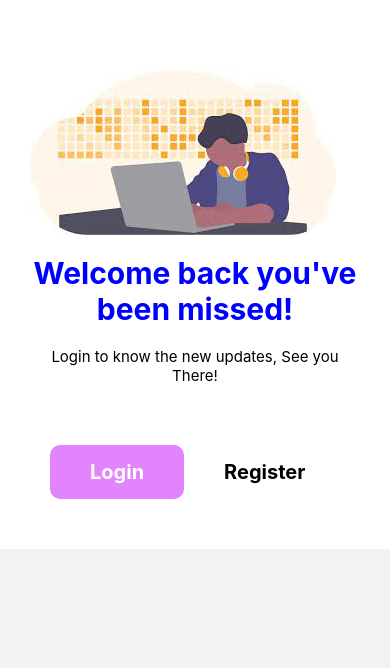
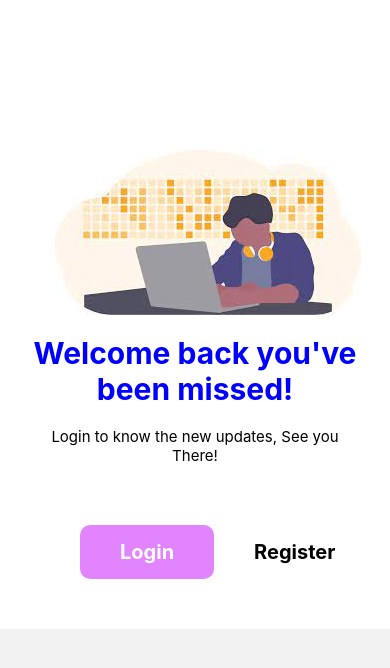
Before and after one commit to TrixDiaz/React_Native_expo_Login, a React Native app: screen /Home in a window 390 px wide. Shown: the top 668 px of the page. Built offline with nearby package versions, Linux system fonts and the light colour scheme.

Commit message:
fix home ui for iphone view

```diff
--- a/screens/Home.js
+++ b/screens/Home.js
@@ -23,7 +23,7 @@ const Home = () => {
         <View
           style={{
             flexDirection: "row",
-            marginHorizontal: 50,
+            marginHorizontal: 80,
             marginVertical: 50,
           }}
         >
@@ -52,9 +52,9 @@ const styles = StyleSheet.create({
     backgroundColor: "white",
   },
   image: {
-    marginTop: 70,
+    marginTop: 150,
     marginBottom: 10,
-    marginHorizontal: 30,
+    marginHorizontal: 55,
     justifyContent: "center",
     alignContent: "center",
   },
--- a/screens/Login.js
+++ b/screens/Login.js
@@ -27,7 +27,7 @@ const Login = () => {
       });
 
       const response = await axios.post(
-        "http://127.0.0.1:8000/api/apirequest/",
+        "http://192.168.100.114:19000npm/api/apirequest/",
         {
           username,
           password,
@@ -38,7 +38,7 @@ const Login = () => {
       const authToken = response.data.token;
 
       // Navigate to the app's main screen and pass the authentication token as a prop
-      navigation.navigate("MainScreen", { authToken });
+      navigation.navigate("Dashboard", { authToken });
     } catch (error) {
       console.log(error);
     }
@@ -91,6 +91,7 @@ const styles = StyleSheet.create({
   logo: {
     width: 300,
     height: 150,
+    marginLeft: 10,
     paddingBottom: 0,
     marginBottom: 10,
     marginTop: -50,
```
Also changed, not shown: 1 other file (tests, documents, lock files or other folders).
